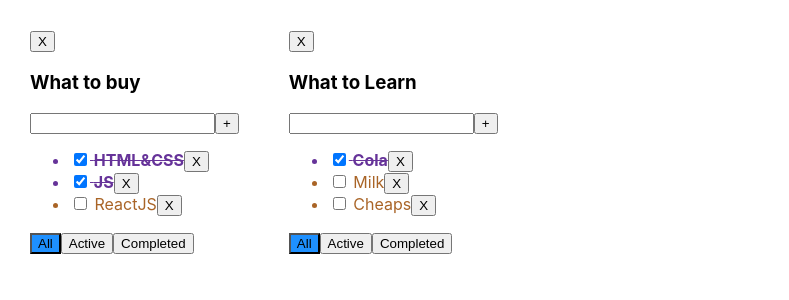
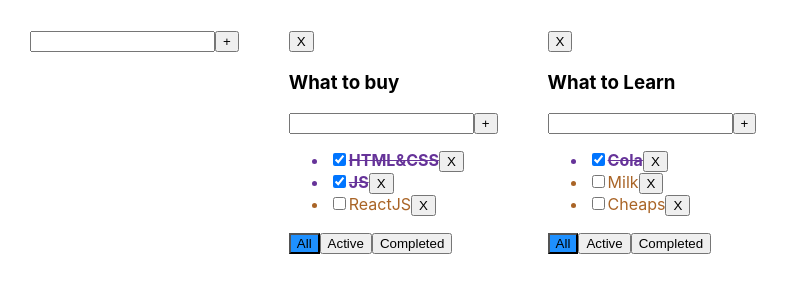
Before and after one commit to Azimka228/TODO_LIST, a React (Create React App) app: page / in a window 1280 px wide. Shown: the top 300 px of the page, without its empty margins (0-789 px from the left). Built offline with nearby package versions, Linux system fonts and the light colour scheme.

Commit message:
added the ability to edit elements, added the ability to add a new tudulist

```diff
--- a/src/App.tsx
+++ b/src/App.tsx
@@ -2,6 +2,7 @@ import React, {useState} from "react";
 import "./App.css";
 import TodoList, {TaskType} from "./TodoList";
 import {v1} from "uuid";
+import InputForAddItem from "./Components/InputForAddItem/InputForAddItem";
 
 export type FilterValueType = "All" | "Completed" | "Active"
 export type TodoListsType = {
@@ -10,7 +11,7 @@ export type TodoListsType = {
 	filter: FilterValueType
 }
 type TaskStateType = {
-	[key:string]:Array<TaskType>
+	[key: string]: Array<TaskType>
 }
 
 function App() {
@@ -57,17 +58,42 @@ function App() {
 		}
 
 	}
+
 	const ChangeTaskStatus = (taskId: string, isDone: boolean, todoListId: string) => {
-		Tasks[todoListId] = Tasks[todoListId].map(t => t.id === taskId ? {...t, isDone} : t)
+		Tasks[todoListId] = Tasks[todoListId].map(t => t.id === taskId ? {...t, isDone: !isDone} : t)
 		setTasks({...Tasks})
 	}
+
+	const RenameTask = (taskId: string, value: string, todoListId: string) => {
+		Tasks[todoListId] = Tasks[todoListId].map(t => t.id === taskId ? {...t, title:value} : t)
+		setTasks({...Tasks})
+	}
+
+	const RenameTodoListTitle = (value: string, todoListId: string) => {
+		todoLists.map(el => el.id === todoListId? el.title = value: el.title )
+		setTodoLists([...todoLists])
+	}
+
 	const DeleteTodoList = (todoListId: string) => {
 		setTodoLists(todoLists.filter(td => td.id !== todoListId))
 		delete Tasks[todoListId]
 		setTasks({...Tasks})
 	}
+	const addNewTodoList = (ItemValue: string) => {
+		let idForTodoList = v1()
+		let newTodoList:TodoListsType = {"id": idForTodoList,
+				title: ItemValue,
+				filter: "All",
+			}
+
+		setTodoLists([newTodoList,...todoLists])
+		setTasks({...Tasks,[idForTodoList]:[]})
+	}
 	return (
 		<div className="App">
+			<div>
+				<InputForAddItem onAddItemCallBack={addNewTodoList}/>
+			</div>
 			{
 				todoLists.map(todolist => {
 					let TaskForTodoList = Tasks[todolist.id]
@@ -87,6 +113,8 @@ function App() {
 						chooseTasks={chooseTasks}
 						addTasks={addTasks}
 						ChangeTaskStatus={ChangeTaskStatus}
+						RenameTask={RenameTask}
+						RenameTodoListTitle={RenameTodoListTitle}
 						Filter={todolist.filter}
 					/>
 				})
--- /dev/null
+++ b/src/Components/EditableSpan/EditableSpan.tsx
@@ -0,0 +1,44 @@
+import React, {ChangeEventHandler, MouseEventHandler, useState} from "react";
+
+type EditableSpanProps = {
+	title: string
+	onRenameCallBack: (value: string) => void
+}
+
+const EditableSpan: React.FC<EditableSpanProps> = ({title,onRenameCallBack}) => {
+	const [editMode, setEditMode] = useState(false)
+	const [inputValue, setInputValue] = useState(title)
+
+	const onDoubleClickHandler: MouseEventHandler<HTMLSpanElement> = () => {
+		setEditMode(true)
+	}
+	const onBlurHandler = () => {
+		setEditMode(false)
+		onRenameCallBack(inputValue)
+	}
+	const OnKeyPressHandler = (e: React.KeyboardEvent<HTMLInputElement>) => {
+		if (e.key === "Enter") {
+			setEditMode(false)
+			onRenameCallBack(inputValue)
+		}
+	}
+	const onChangeInputValue: ChangeEventHandler<HTMLInputElement> = (e) => {
+		setInputValue(e.currentTarget.value)
+	}
+	return (
+		<>
+			{editMode ?
+				<input type="text"
+											onBlur={onBlurHandler}
+											onKeyDown={OnKeyPressHandler}
+											value={inputValue} autoFocus
+											onChange={onChangeInputValue}
+				/> :
+				<span
+					onDoubleClick={onDoubleClickHandler}
+				>{title}</span>}
+		</>
+	);
+};
+
+export default EditableSpan;
--- /dev/null
+++ b/src/Components/InputForAddItem/InputForAddItem.tsx
@@ -0,0 +1,48 @@
+import React, {ChangeEvent, useState} from "react";
+
+type EditableInputProps = {
+	onAddItemCallBack: (ItemValue:string) => void
+}
+
+const InputForAddItem: React.FC<EditableInputProps> = ({onAddItemCallBack}) => {
+	const [error, setError] = useState<boolean>(false)
+	const [inputText, setInputText] = useState("")
+
+	const ChangeInputText = (e: ChangeEvent<HTMLInputElement>) => {
+		setError(false)
+		setInputText(e.currentTarget.value)
+	}
+
+	const OnblurInput = () => {
+		setError(false)
+	}
+	const OnKeyPressHandler = (e: React.KeyboardEvent<HTMLInputElement>) => {
+		if (e.key === "Enter") {
+			onClickHandler()
+		}
+	}
+	const onClickHandler = ()=> {
+		let trimStr = inputText.trim()
+		if (trimStr !== "") {
+			onAddItemCallBack(trimStr)
+			setError(false)
+		} else {
+			setError(true)
+			setInputText("");
+		}
+
+	}
+	return (
+		<>
+			<div>
+				<input className={error ? "error" : ""} value={inputText} onChange={ChangeInputText}
+											onKeyDown={OnKeyPressHandler} onBlur={OnblurInput}/>
+				<button onClick={onClickHandler}  onBlur={OnblurInput} >+
+				</button>
+			</div>
+			{error && <div className="error_text">field is required</div>}
+		</>
+	);
+};
+
+export default InputForAddItem;
--- a/src/TodoList.tsx
+++ b/src/TodoList.tsx
@@ -1,16 +1,20 @@
-import React, {ChangeEvent, useState} from "react";
+import React from "react";
 import {FilterValueType} from "./App";
 import "./App.css";
+import InputForAddItem from "./Components/InputForAddItem/InputForAddItem";
+import EditableSpan from "./Components/EditableSpan/EditableSpan";
 
 export type TodoListPropsType = {
 	title: string,
 	id: string,
 	tasks: Array<TaskType>
-	addTasks: (e: string , todoListId:string) => void
-	removeTasks: (taskId: string,todoListId:string) => void
+	addTasks: (e: string, todoListId: string) => void
+	removeTasks: (taskId: string, todoListId: string) => void
 	chooseTasks: (task: FilterValueType, taskId: string) => void
-	ChangeTaskStatus: (taskId: string, isDone: boolean, todoListId:string) => void
-	DeleteTodoList: (todoListId:string) => void
+	ChangeTaskStatus: (taskId: string, isDone: boolean, todoListId: string) => void
+	RenameTask: (taskId: string, value: string, todoListId: string) => void
+	RenameTodoListTitle:( value:string, todoListId: string) => void
+	DeleteTodoList: (todoListId: string) => void
 	Filter: FilterValueType
 }
 
@@ -21,49 +25,33 @@ export type TaskType = {
 }
 
 const TodoList = (props: TodoListPropsType) => {
-	const [inputText, setInputText] = useState("")
-	const [error, setError] = useState<boolean>(false)
-	const AddTask = () => {
-		let trimStr = inputText.trim()
-		if (trimStr !== "") {
-			props.addTasks(inputText,props.id);
-			setError(false)
-		} else {
-			setError(true)
-			setInputText("");
-		}
 
+	const AddTask = (ItemValue: string) => {
+		props.addTasks(ItemValue, props.id);
 	}
 	const DeleteTodoListHandler = () => {
 		props.DeleteTodoList(props.id)
 	}
-	const ChangeInputText = (e: ChangeEvent<HTMLInputElement>) => {
-		setError(false)
-		setInputText(e.currentTarget.value)
-	}
-	const OnKeyPressHandler = (e: React.KeyboardEvent<HTMLInputElement>) => {
-		if (e.key === "Enter") {
-			AddTask()
-		}
-	}
-	const OnblurInput = () => {
-		setError(false)
-	}
+
 	const ChangeTaskType = (e: any) => {
 		let ButtonValue = (e._dispatchInstances.memoizedProps.children)
 		props.chooseTasks(ButtonValue, props.id)
 	}
 	const TasksList = props.tasks.map((el) => {
-		const RemoveTask = () => props.removeTasks(el.id,props.id)
-		const ChangeTaskStatus = (e: React.MouseEvent<HTMLInputElement>) => {
+		const RemoveTask = () => props.removeTasks(el.id, props.id)
+		const ChangeTaskStatusHandler = (e: React.MouseEvent<HTMLInputElement>) => {
 			props.ChangeTaskStatus(el.id, e.currentTarget.checked, props.id)
+		}
+		const RenameTaskHandler = (value:string) => {
+			props.RenameTask(el.id, value, props.id)
 		}
 		return (
 			<>
 				<li key={el.id} className={el.isDone ? "isDone" : "notComplete"}>
 					<input onClick={(e) => {
-						ChangeTaskStatus(e)
-					}} type="checkbox" checked={el.isDone}/> <span>{el.title}</span>
+						ChangeTaskStatusHandler(e)
+					}} type="checkbox" checked={el.isDone}/>
+					<EditableSpan title={el.title} onRenameCallBack={RenameTaskHandler}/>
 					<button onClick={RemoveTask}>X</button>
 				</li>
 
@@ -74,17 +62,15 @@ const TodoList = (props: TodoListPropsType) => {
 		Tasks is empty
 	</div>
 
+	const RenameTodoListTitleHandler = (value:string) => {
+		props.RenameTodoListTitle( value, props.id)
+	}
+
 	return (
 		<div>
 			<button onClick={DeleteTodoListHandler}>X</button>
-			<h3>{props.title}</h3>
-			<div>
-				<input className={error ? "error" : ""} value={inputText} onChange={ChangeInputText}
-					   onKeyDown={(e) => OnKeyPressHandler(e)} onBlur={OnblurInput}/>
-				<button onClick={AddTask} onBlur={OnblurInput}>+
-				</button>
-			</div>
-			{error && <div className="error_text">field is required</div>}
+			<h3>	<EditableSpan title={props.title} onRenameCallBack={RenameTodoListTitleHandler}/></h3>
+			<InputForAddItem onAddItemCallBack={AddTask}/>
 			<ul>
 				{props.tasks.length ? TasksList : emptyList}
 			</ul>
@@ -93,7 +79,7 @@ const TodoList = (props: TodoListPropsType) => {
 				<button className={props.Filter === "Active" ? "active-filter" : ""} onClick={ChangeTaskType}>Active
 				</button>
 				<button className={props.Filter === "Completed" ? "active-filter" : ""}
-						onClick={ChangeTaskType}>Completed
+												onClick={ChangeTaskType}>Completed
 				</button>
 			</div>
 		</div>
```
